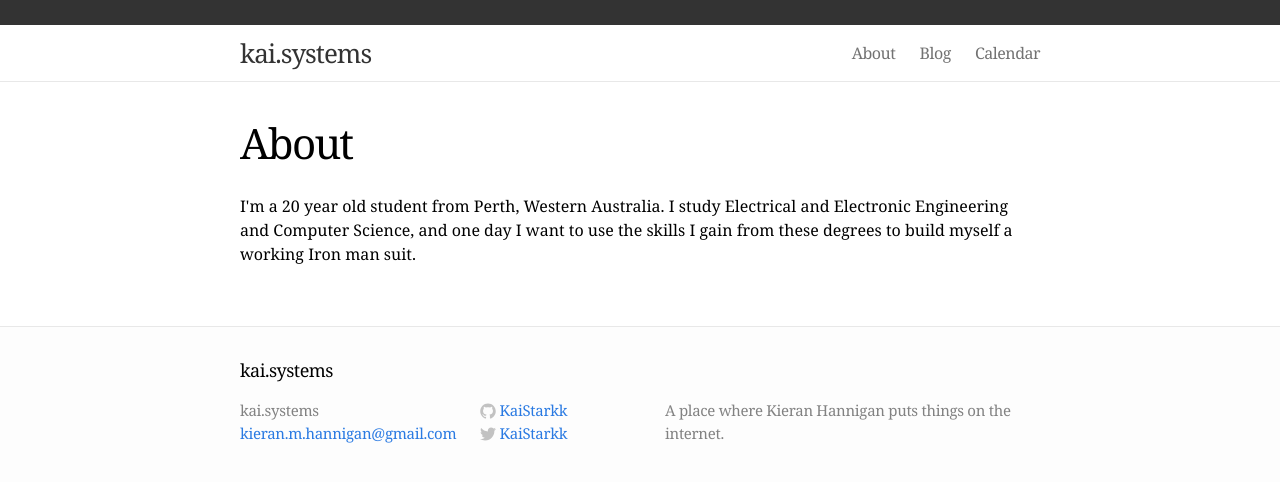
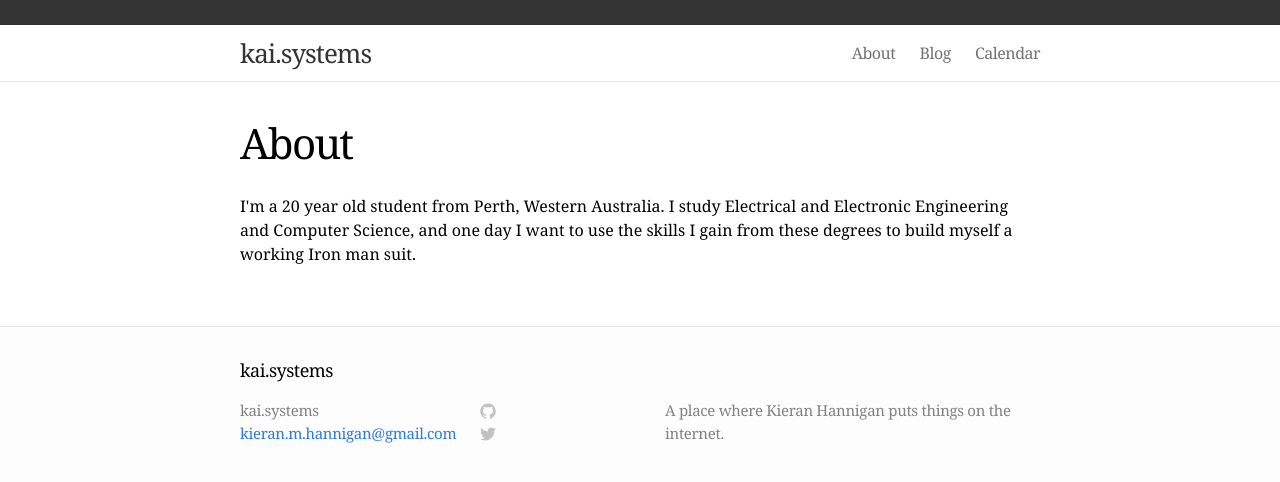
Before and after one commit to KaiStarkk/kaistarkk.github.io, a Jekyll site: the page built from about.md, in a window 1280 px wide. Shown: the top 482 px of the page. Built offline with Jekyll 4.4.1, drawn with Linux system fonts in a browser that asks for light colours.

Commit message:
Edit site config

```diff
--- a/_config.yml
+++ b/_config.yml
@@ -1,5 +1,4 @@
 # Site settings
-username: KaiStarkk
 title: kai.systems
 email: kieran.m.hannigan@gmail.com
 description: "A place where Kieran Hannigan puts things on the internet."
```
